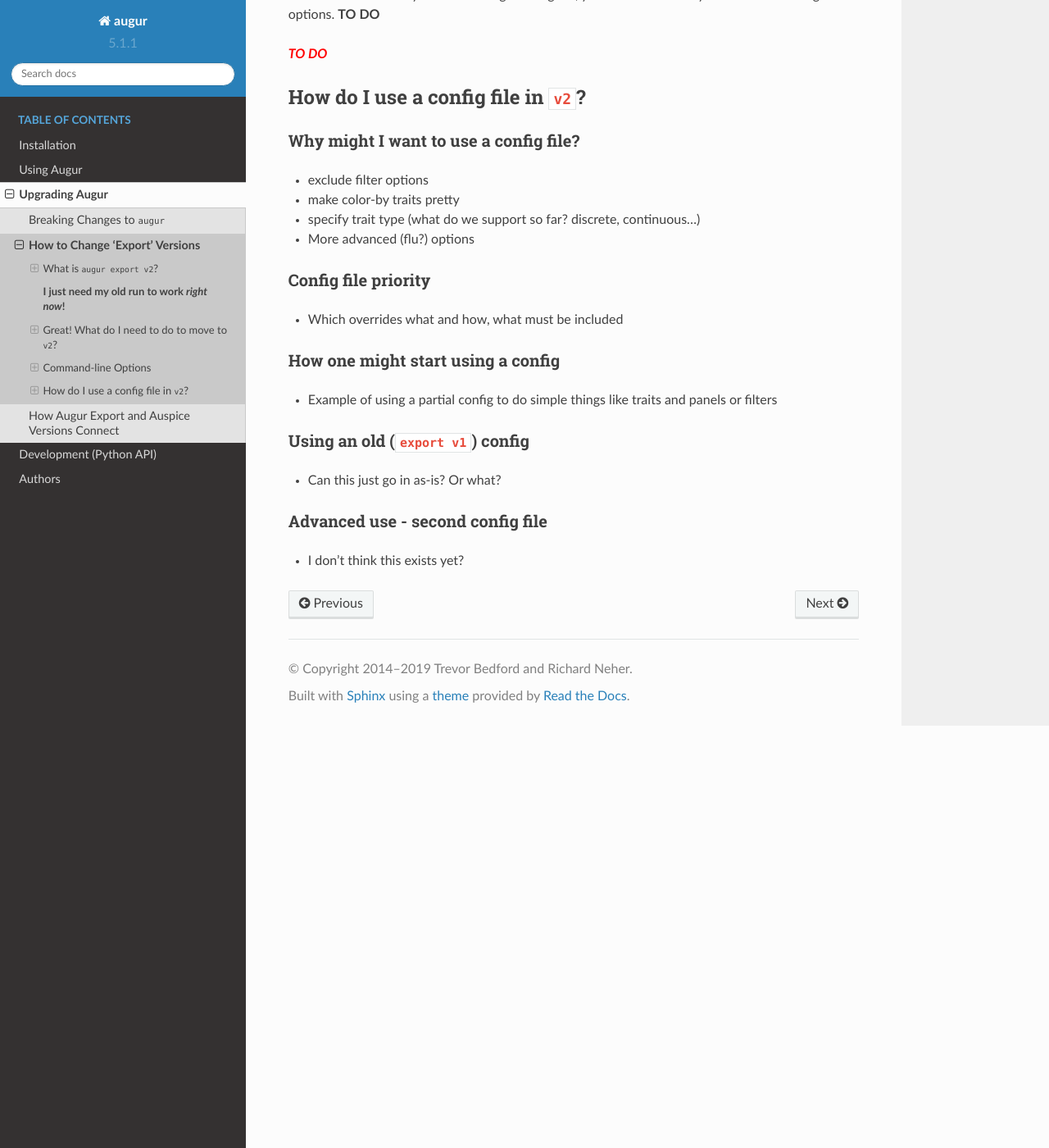
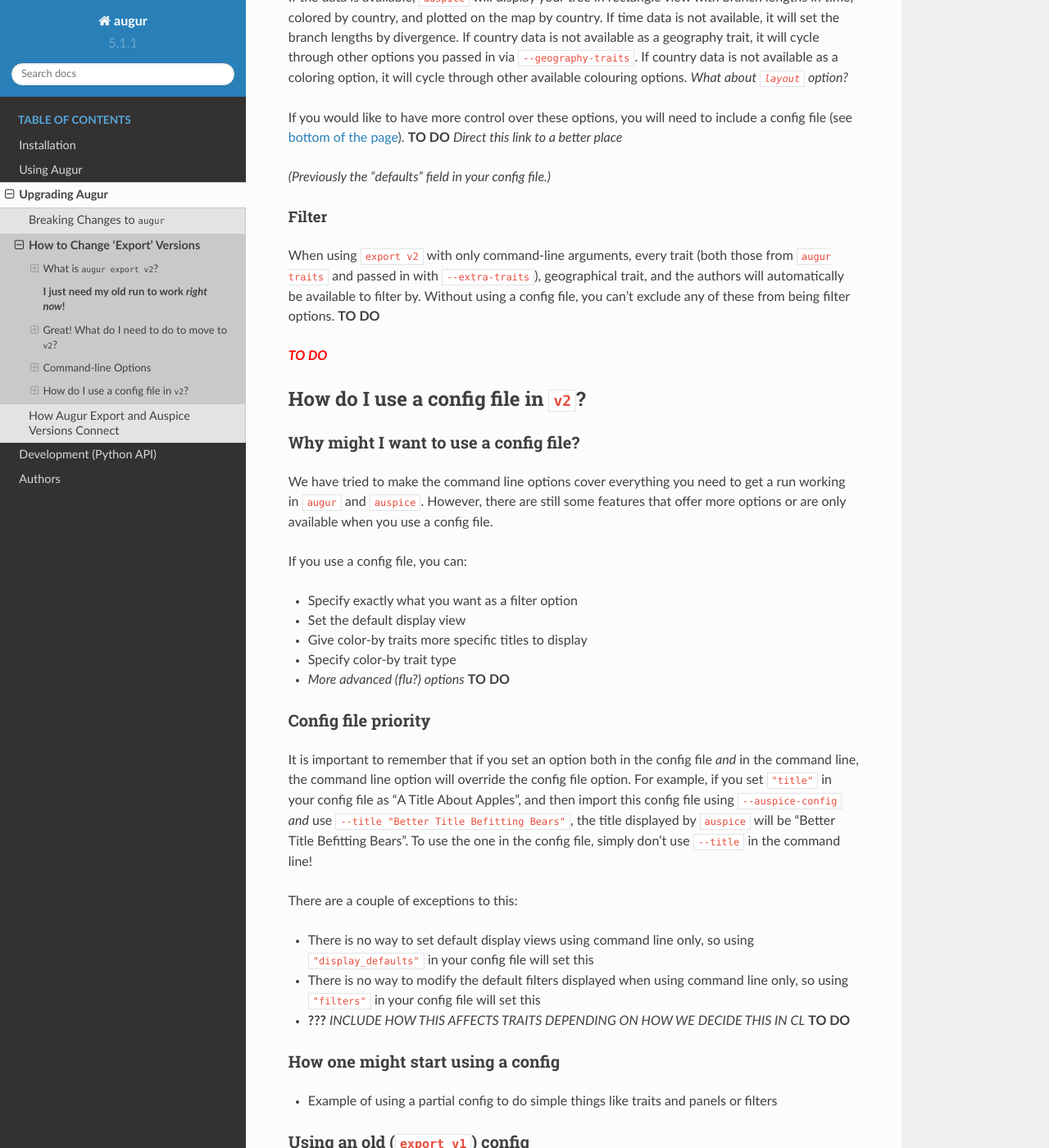
Before and after one commit to nextstrain/augur, a Sphinx documentation site: the page built from docs/exportv.md, in a window 1280 px wide and 1400 px high, scrolled down 4122 px. Shown: the whole window at 82% size. Built offline with Sphinx 7.4.7 and the Read the Docs theme 2.0.0, drawn with Linux system fonts in a browser that asks for light colours; the version number is read from the project's files by our own code; some of the changed text lies outside the part shown.

Commit message:
update export how to

````diff
--- a/docs/exportv.md
+++ b/docs/exportv.md
@@ -60,28 +60,41 @@ In your metadata file, any column called `url` will be considered a link to that
 
  #### General Display
 
-* Specify the title of your run using `--title`. You'll need to use a bit of a strange quote system for this to work. For example: `--title '\'Phylodynamics of My Interesting Pathogen\''`  **TO DO**
+* Specify the title of your run using `--title`. If running directly from the command line, put your title in quotes (ex: `--title "Phylodynamics of my Pathogen"`). If you are using snakemake and passing the value using `params`, you'll need to double-quote the title using single and double quotes. For example:
+  ```
+  params:
+    title = "'Phylodynamics of my Pathogen'"
+  shell:
+    "augur export v2 --title {params.title} ..."
+  ```
 
   _(Previously the "title" field in your config file.)_
 <br>
 
-* You can now have more than one maintainer associated with your run! Specify the maintainers with `--maintainers`. Use double quotes for the  whole argument, and single-quotes to separate names (ex: `--maintainers "'Jane Doe' 'Ravi Kupra'"`) **TO DO**
+* You can now have more than one maintainer associated with your run! Specify the maintainers with `--maintainers`. If running directly from the command line, put each maintainer in quotes (ex: `--maintainers "Jane Doe" "Ravi Kupra"`). If you are using snakemake and passing the value using `params`, you'll need to put the whole list in double quotes, and each person in single quotes. For example:
+  ```
+  params:
+    maints = "'Jane Doe' 'Ravi Kupra'"
+  shell:
+    "augur export v2 --maintainers {params.maints} ..."
+  ```
+  You will need to use quotes in the same way even if you only have one maintainer!
 
    _(Previously the first part of the "maintainer" field in your config file.)_
 <br>
 
-* Specify the websites of maintainers with `--maintainer-urls`. Put them in the same order as the `--maintainers` so they link up with the right people! (ex: `--maintainer-urls 'www.janedoe.com www.ravikupra.co.uk'`) **TO DO**
+* Specify the websites of maintainers with `--maintainer-urls`. Put them in the same order as the `--maintainers` so they link up with the right people! (ex: `--maintainer-urls www.janedoe.com www.ravikupra.co.uk`) **TO DO**
 
   _(Previously the second part of the "maintainer" field in your config file.)_
 <br>
 
 * If you want to specify what panels are visible, use `--panels`. By default, if the data is available, Auspice will show the tree, map, and entropy panels.
-You can specify "tree", "map", "entropy", and "frequencies". (ex: `--panels "tree map entropy"`) You must specify "frequencies" here _and_ supply a tip frequency file to `auspice` to display tip frequencies.
+You can specify "tree", "map", "entropy", and "frequencies". (ex: `--panels tree map entropy`) You must specify "frequencies" here _and_ supply a tip frequency file to `auspice` to display tip frequencies.
 
   _(Previously the "panels" field in the your config file.)_
 <br>
 
-* Specify how you'd like to locate samples on the map using `--geography-traits`. For many users, these might be "country" and "region". (ex: `--geography-traits "country region"`)
+* Specify how you'd like to locate samples on the map using `--geography-traits`. For many users, these might be "country" and "region". (ex: `--geography-traits country region`)
 
   _(Previously the "geo" field in your config file.)_
 <br>
@@ -99,7 +112,7 @@ You can specify "tree", "map", "entropy", and "frequencies". (ex: `--panels "tre
 haven't run in `augur traits`, you can include it with `--extra-traits`.
 Ensure you use the name of the column in the metadata file with the same
 spelling and capitalization!
-(ex: `--extra-traits "age host"`)
+(ex: `--extra-traits age host`)
 
   *(Previously, included traits were those things listed under "color_options" in your old config. `gt`, `num_date`, and `authors` don't need to be specified anymore - they'll be automatically included if present.)*
 <br>
@@ -131,13 +144,23 @@ _**TO DO**_
 ## How do I use a config file in `v2`?
 
 ### Why might I want to use a config file?
-* exclude filter options
-* make color-by traits pretty
-* specify trait type (what do we support so far? discrete, continuous...)
-* More advanced (flu?) options
+We have tried to make the command line options cover everything you need to get a run working in `augur` and `auspice`. However, there are still some features that offer more options or are only available when you use a config file.
+
+If you use a config file, you can:
+* Specify exactly what you want as a filter option
+* Set the default display view
+* Give color-by traits more specific titles to display
+* Specify color-by trait type
+* _More advanced (flu?) options_ **TO DO**
 
 ### Config file priority
-* Which overrides what and how, what must be included
+It is important to remember that if you set an option both in the config file _and_ in the command line, the command line option will override the config file option. For example, if you set `"title"` in your config file as "A Title About Apples", and then import this config file using `--auspice-config` _and_ use `--title "Better Title Befitting Bears"`, the title displayed by `auspice` will be "Better Title Befitting Bears". To use the one in the config file, simply don't use `--title` in the command line!
+
+There are a couple of exceptions to this:
+* There is no way to set default display views using command line only, so using `"display_defaults"` in your config file will set this
+* There is no way to modify the default filters displayed when using command line only, so using `"filters"` in your config file will set this
+* **???** _INCLUDE HOW THIS AFFECTS TRAITS DEPENDING ON HOW WE DECIDE THIS IN CL_
+**TO DO**
 
 ### How one might start using a config
 * Example of using a partial config to do simple things like traits and panels or filters
````
Also changed, not shown: other parts of docs/exportv.md (+1 -1 lines).
